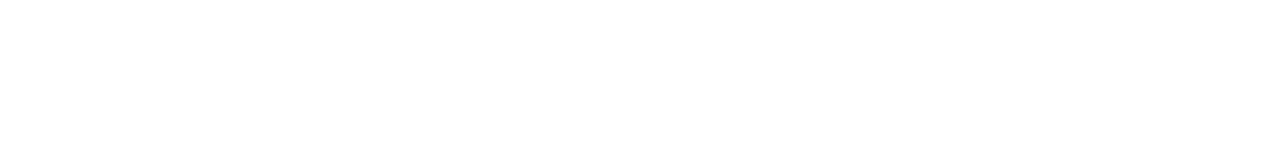
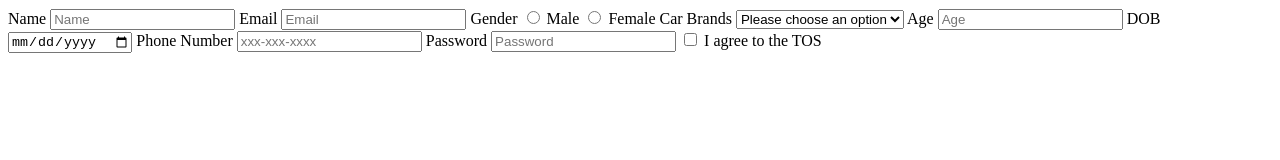
Before and after one commit to acciojob/signup-form-car-NAVDEEP-SHARMA542, a website: page main.html in a window 1280 px wide. Drawn offline with Linux system fonts and the light colour scheme.

Commit message:
created a submission

```diff
--- a/main.html
+++ b/main.html
@@ -1,16 +1,51 @@
 <!DOCTYPE html>
-
-<html>
+<html lang="en">
 
 <head>
-	<link rel="stylesheet" href="styles.css">
+    <meta charset="UTF-8">
+    <meta name="viewport" content="width=device-width, initial-scale=1.0">
 </head>
 
 <body>
-	<!-- the entire body must be written by student -->
-    <script type="text/javascript" src="./script.js">
-</script>
+    <form method="post">
+        <label for="name">Name</label>
+        <input id="name" type="text" placeholder="Name">
 
+        <label for="email">Email</label>
+        <input id="email" type="email" placeholder="Email">
+
+        <label>Gender</label>
+
+        <input type="radio" id="gender_m" name="gender" value="Male">
+        <label for="gender_m">Male</label>
+
+        <input type="radio" id="gender_f" name="gender" value="Female">
+        <label for="gender_f">Female</label>
+
+        <label for="cars">Car Brands</label>
+        <select id="cars" placeholder="Please choose an option">
+            <option value="">Please choose an option</option>
+            <option value="Volvo">Volvo</option>
+            <option value="Jaguar">Jaguar</option>
+            <option value="Hundai">Hundai</option>
+            <option value="Honda">Honda</option>
+        </select>
+
+        <label for="age">Age</label>
+        <input id="age" type="number" placeholder="Age">
+
+        <label for="dob">DOB</label>
+        <input id="dob" type="date">
+
+        <label for="tel">Phone Number</label>
+        <input id="tel" type="tel" placeholder="xxx-xxx-xxxx">
+
+        <label for="password">Password</label>
+        <input id="password" type="password" placeholder="Password">
+
+        <input id="tos" type="checkbox">
+        <label for="tos">I agree to the TOS</label>
+    </form>
 </body>
 
 </html>
```
